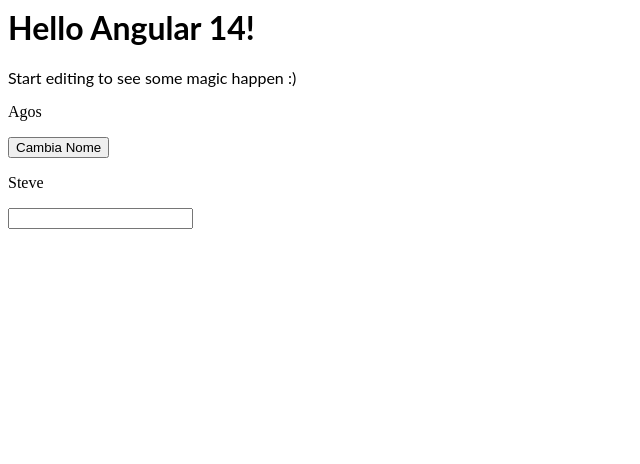
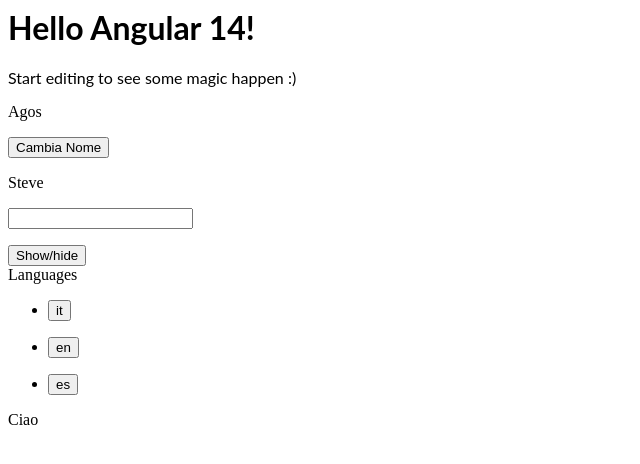
Before and after one commit to mnobili/angular-ivy-e6jzak, an Angular app: page / in a window 1280 px wide. Shown: the top 464 px of the page, without its empty margins (0-640 px from the left). Built offline with nearby package versions, Linux system fonts and the light colour scheme.

Commit message:
3 files modified, 3 added

```diff
--- a/src/app/app.component.html
+++ b/src/app/app.component.html
@@ -4,3 +4,5 @@
 </p>
 
 <app-first companyName ="{{companyName}}"> </app-first>
+
+<app-dir></app-dir>
--- a/src/app/app.component.ts
+++ b/src/app/app.component.ts
@@ -8,5 +8,6 @@
 export class AppComponent  {
   name = 'Angular ' + VERSION.major;
   companyName = 'Agos';
-  ceoName = 'Steve'
+  ceoName = 'Steve';
+  langs = [];
 }
--- a/src/app/app.module.ts
+++ b/src/app/app.module.ts
@@ -6,10 +6,11 @@
 import { HelloComponent } from './hello.component';
 import { FirstComponent } from './first/first.component';
 import { CeoComponent } from './ceo/ceo.component';
+import { DirComponent } from './dir/dir.component';
 
 @NgModule({
   imports:      [ BrowserModule, FormsModule ],
-  declarations: [ AppComponent, HelloComponent, FirstComponent, CeoComponent ],
+  declarations: [ AppComponent, HelloComponent, FirstComponent, CeoComponent, DirComponent ],
   bootstrap:    [ AppComponent ]
 })
 export class AppModule { }
--- /dev/null
+++ b/src/app/dir/dir.component.html
@@ -0,0 +1,19 @@
+<button (click)="showEverything()">Show/hide</button>
+
+<div *ngIf="showAll">
+  <section>Languages</section>
+  <ul *ngFor="let el of langs">
+    <li>
+      <button (click)="setDefaultLang(el)">
+        {{el}}
+      </button>
+    </li>
+  </ul>
+
+  <div [ngSwitch]="setLang">
+    <p *ngSwitchCase="'en'">Hi</p>
+    <p *ngSwitchCase="'it'">Ciao</p>
+    <p *ngSwitchCase="'es'">Hola</p>
+    <p *ngSwitchDefault>Saluto</p>
+  </div>
+</div>
--- /dev/null
+++ b/src/app/dir/dir.component.ts
@@ -0,0 +1,21 @@
+import { Component, OnInit } from '@angular/core';
+
+@Component({
+  selector: 'app-dir',
+  templateUrl: './dir.component.html',
+  styleUrls: ['./dir.component.css']
+})
+export class DirComponent implements OnInit {
+  showContent = true;
+  langs = ['it', 'en', 'es'];
+  setLang = "it"
+  showAll = true;
+  showEverything() {
+    this.showAll = !this.showAll
+  }
+  setDefaultLang(el:string) {
+    this.setLang = el;
+    }
+  ngOnInit() {
+  }
+}
```
Also changed, not shown: src/app/dir/dir.component.css (added).
